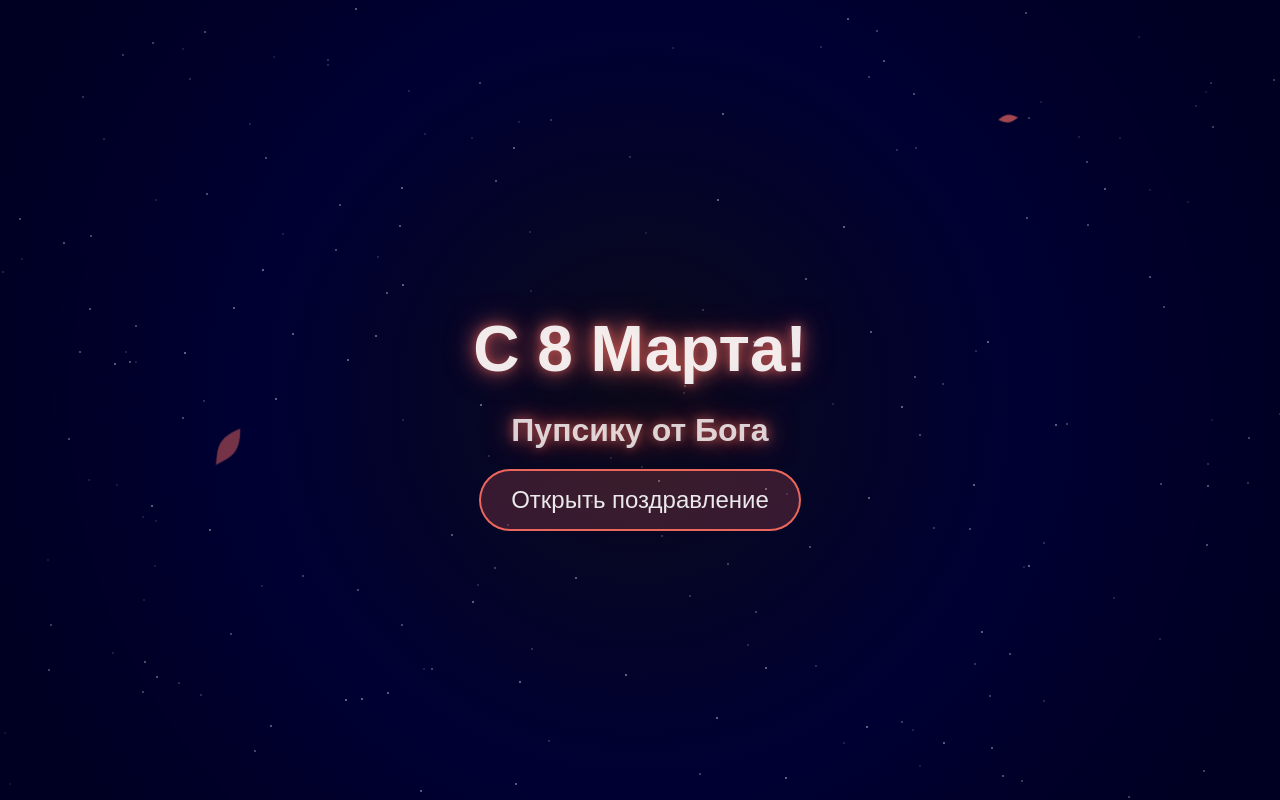
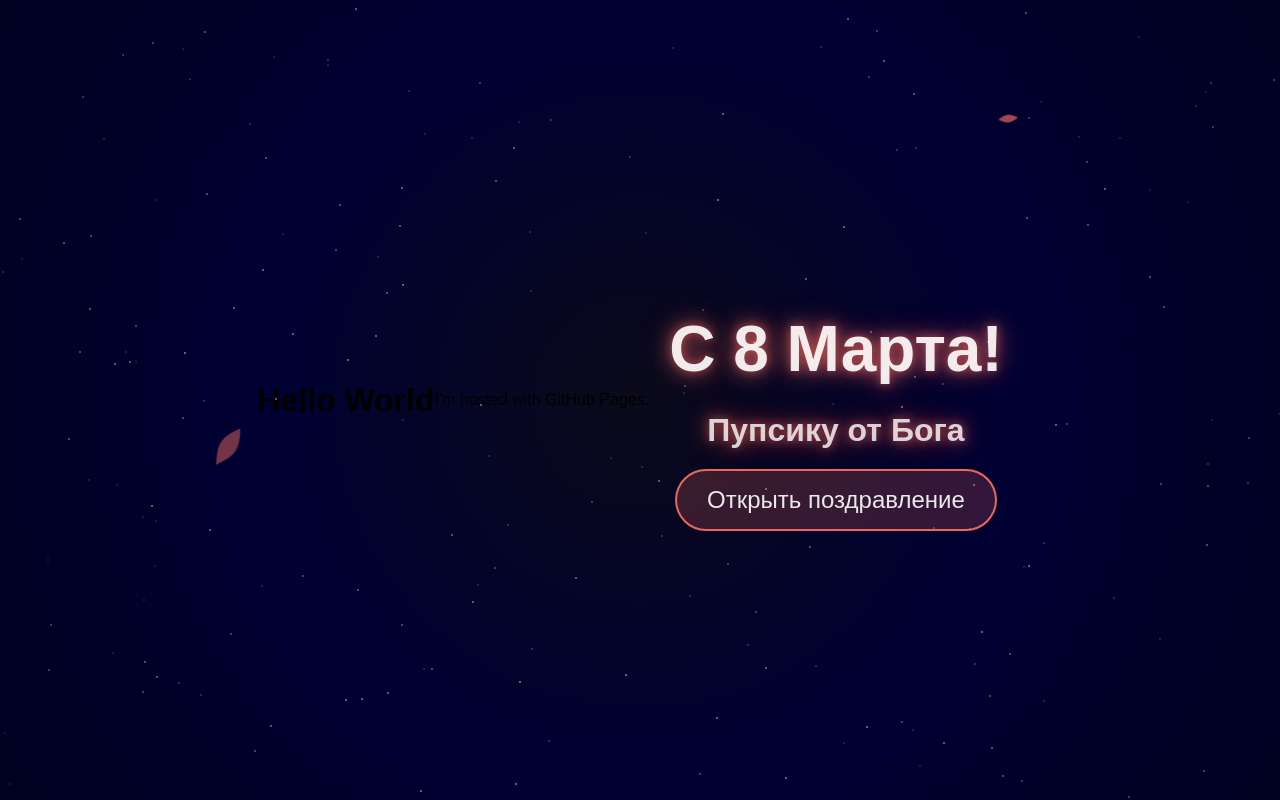
Before and after one commit to bdhecd/c8marta.github.io, a plain HTML site: page index.html in a window 1280 px wide. Drawn offline with Linux system fonts and the light colour scheme.

Commit message:
update index.html

```diff
--- a/index.html
+++ b/index.html
@@ -1,4 +1,15 @@
 <!DOCTYPE html>
+<html>
+  <head>
+    <title>c8marta.github.io</title>
+  </head>
+<body>
+<h1>Hello World</h1>
+<p>I'm hosted with GitHub Pages.</p>
+</body>
+</html>
+
+
 <html lang="ru">
 <head>
   <meta charset="UTF-8">
```
